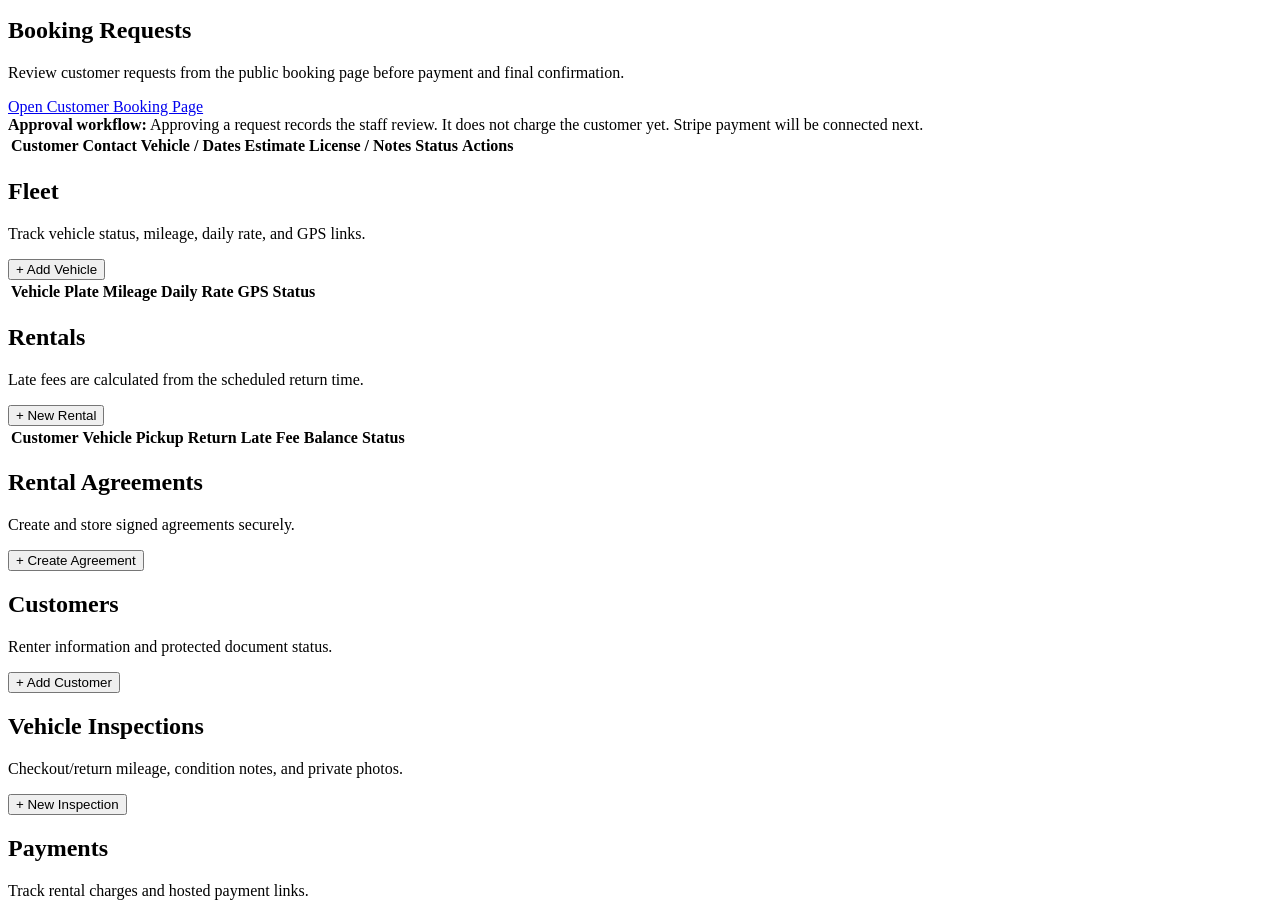
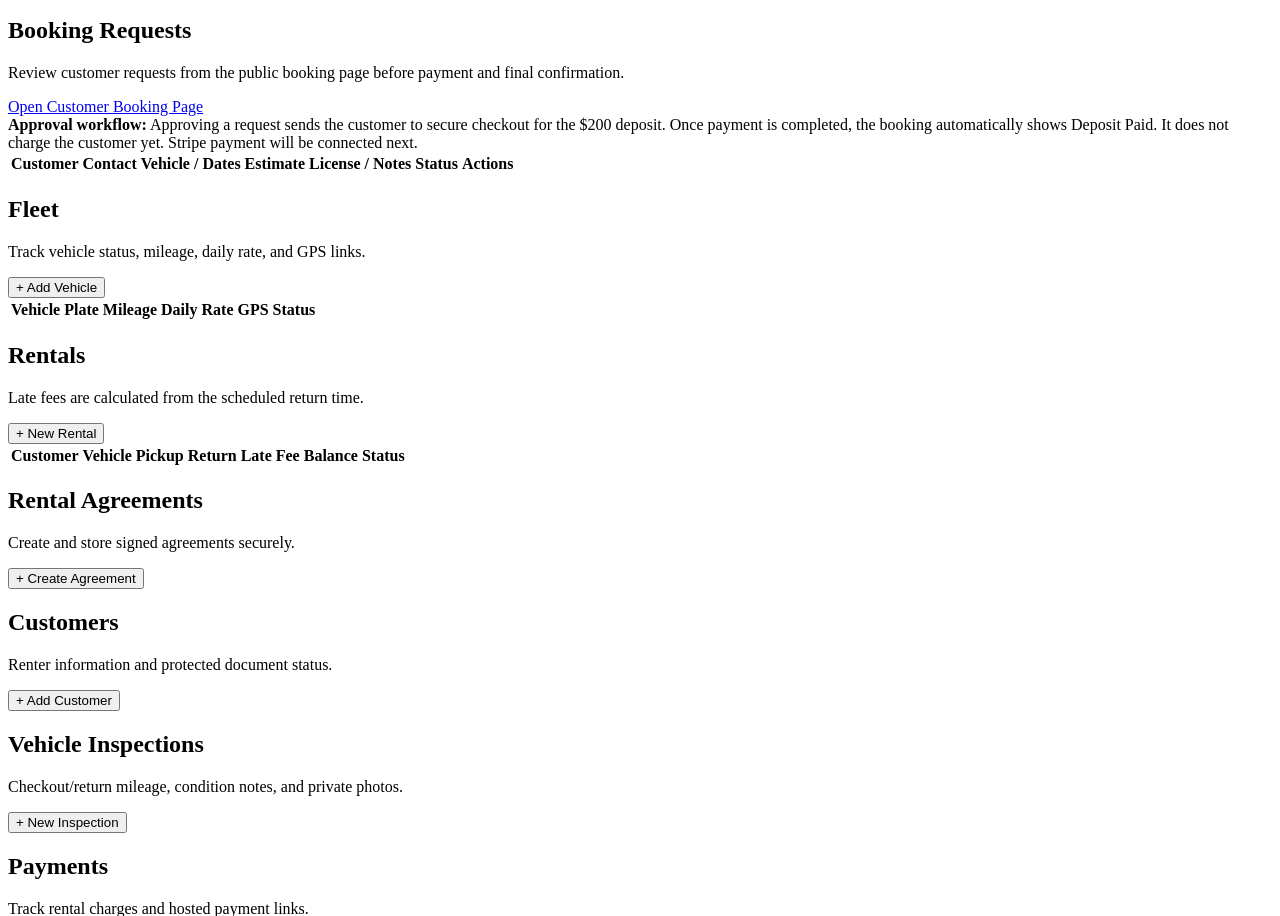
Before and after one commit to citylifecars/city---life---rental, a website with bundled scripts: page index.html in a window 1280 px wide. Shown: the part 890-1806 px from the top of the page. Built offline with nearby package versions, Linux system fonts and the light colour scheme; a script that the page names is missing; files whose address does not match are found by name.

Commit message:
Clarify booking approval workflow description
Updated the approval workflow description for booking requests to clarify the payment process.

```diff
--- a/index.html
+++ b/index.html
@@ -56,7 +56,7 @@
         <div class="grid-two"><div class="panel"><div class="panel-head"><h3>Vehicles due back</h3><button class="text-btn" data-jump="rentals">View rentals</button></div><div id="dueList"></div></div><div class="panel"><div class="panel-head"><h3>Fleet status</h3><button class="text-btn" data-jump="fleet">Manage fleet</button></div><div id="fleetStatus"></div></div></div>
       </section>
 
-      <section id="bookings" class="view"><div class="section-head"><div><h2>Booking Requests</h2><p>Review customer requests from the public booking page before payment and final confirmation.</p></div><a class="outline-btn" href="/book" target="_blank" rel="noopener">Open Customer Booking Page</a></div><div id="bookingStats" class="stats-grid"></div><div class="notice"><strong>Approval workflow:</strong> Approving a request records the staff review. It does not charge the customer yet. Stripe payment will be connected next.</div><div class="panel table-wrap"><table><thead><tr><th>Customer</th><th>Contact</th><th>Vehicle / Dates</th><th>Estimate</th><th>License / Notes</th><th>Status</th><th>Actions</th></tr></thead><tbody id="bookingRequestsTable"></tbody></table></div></section>
+      <section id="bookings" class="view"><div class="section-head"><div><h2>Booking Requests</h2><p>Review customer requests from the public booking page before payment and final confirmation.</p></div><a class="outline-btn" href="/book" target="_blank" rel="noopener">Open Customer Booking Page</a></div><div id="bookingStats" class="stats-grid"></div><div class="notice"><strong>Approval workflow:</strong> Approving a request sends the customer to secure checkout for the $200 deposit. Once payment is completed, the booking automatically shows Deposit Paid. It does not charge the customer yet. Stripe payment will be connected next.</div><div class="panel table-wrap"><table><thead><tr><th>Customer</th><th>Contact</th><th>Vehicle / Dates</th><th>Estimate</th><th>License / Notes</th><th>Status</th><th>Actions</th></tr></thead><tbody id="bookingRequestsTable"></tbody></table></div></section>
 
       <section id="fleet" class="view"><div class="section-head"><div><h2>Fleet</h2><p>Track vehicle status, mileage, daily rate, and GPS links.</p></div><button class="primary-btn action-fleet-add" onclick="openModal('vehicle')">+ Add Vehicle</button></div><div class="panel table-wrap"><table><thead><tr><th>Vehicle</th><th>Plate</th><th>Mileage</th><th>Daily Rate</th><th>GPS</th><th>Status</th></tr></thead><tbody id="fleetTable"></tbody></table></div></section>
 
```
